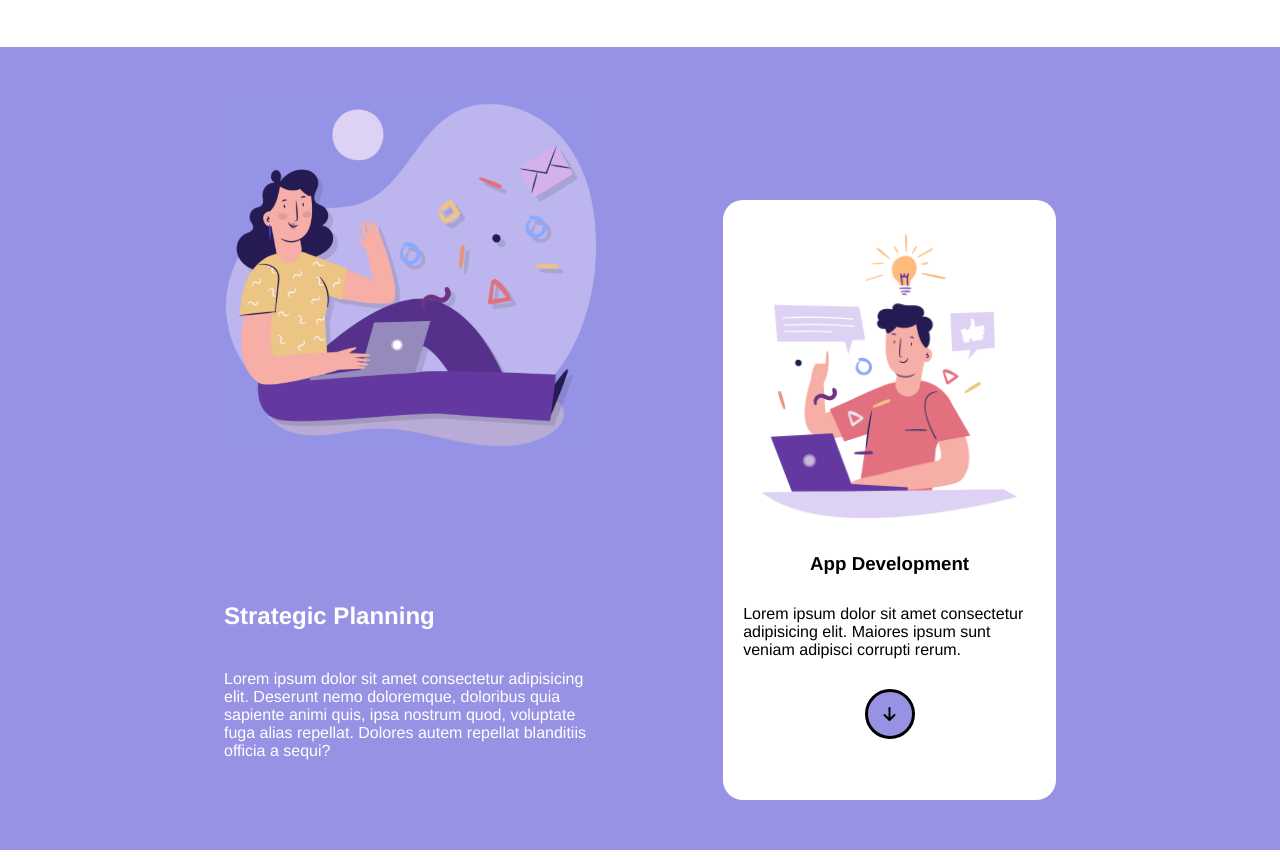
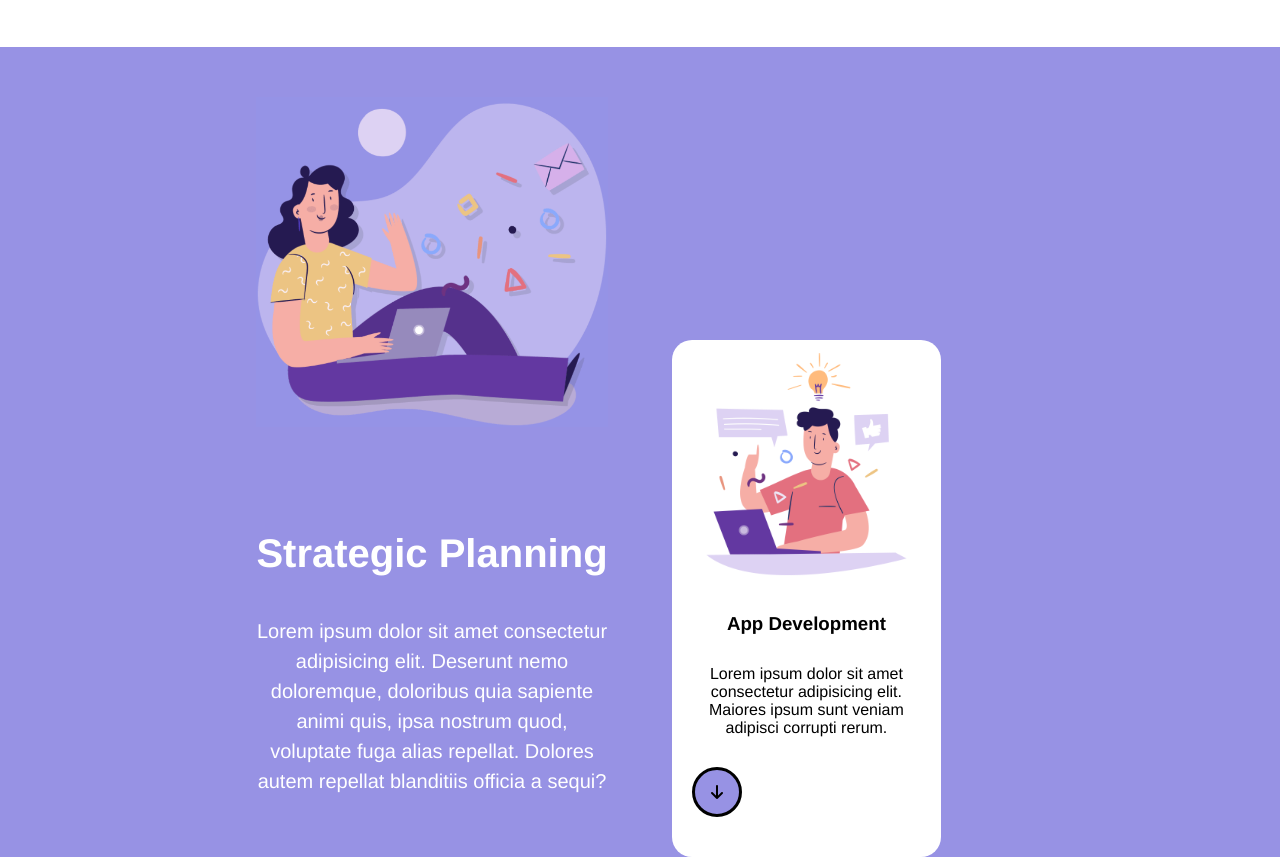
Before and after one commit to mattia0419/htmlcss-responsive-layout, a plain HTML site: page index.html in a window 1280 px wide. Shown: the part 903-1760 px from the top of the page. Drawn offline with Linux system fonts and the light colour scheme; a web font is replaced by a local one.

Commit message:
fix first purple section

```diff
--- a/css/style.css
+++ b/css/style.css
@@ -110,10 +110,13 @@ nav{
     width: 100%;
     margin-top: 50px;
     padding: 50px 0;
+    text-align: center;
 }
-
+.left-sec{
+    width: 100%;
+}
 .left-sec img{
-    margin-bottom: 150px;
+    margin-bottom: 100px;
 }
 .left-sec h2{
     color: white;
@@ -126,11 +129,6 @@ nav{
 .right-sec{
     background-color: white;
     border-radius: 20px;
-    padding-top: 20px;
-    flex-direction: column;
-    display: flex;
-    justify-content: center;
-    align-items: center;
     padding: 10px 20px;
 }
 .right-sec h3{
@@ -149,9 +147,12 @@ nav{
     justify-content: center;
     align-items: center;
 }
+
 .container-small{
-    width: 65%;
+    width: 70%;
+    min-height: 800px;
     margin: 0 auto;
+    padding: 0 2rem;
 }
 .white-section{
     background-color: white;
@@ -337,24 +338,32 @@ nav{
     .image img{
         width: 250px;
     }
+    .col-purple{
+    width: 50%;
+    }
     .align-purple{
         justify-content: space-between;
         position: relative;
         display: flex;
     }
-
-
+    .col-purple{
+        padding: 0 2rem;
+    }
+    .left-sec h2{
+        font-size: 40px;
+    }
+    .left-sec p{
+        font-size: 20px;
+        line-height: 30px;
+        margin-bottom: 0;
+    }
     .purple-section .left-sec{
-        width: 45%;
+        width: 100%;
     }
     .purple-section .right-sec{
-        width: 40%;
-        height: 600px;
+        width: 30%;
         position: absolute;
-        bottom: 020px;
-        padding: 0 20px;
-        bottom: 0;
-        right: 0;
+        bottom: 40px;
     }
     .circle-img{
         width: 50%;
--- a/index.html
+++ b/index.html
@@ -118,12 +118,15 @@
         </div>
         <div class="purple-section">
             <div class="container-small align-purple">
-
+                <div class="row">
+                    <div class="col-purple">
                         <div class="left-sec">
                         <img src="./img/planning1.png" alt="">
                         <h2>Strategic Planning</h2>
                         <p>Lorem ipsum dolor sit amet consectetur adipisicing elit. Deserunt nemo doloremque, doloribus quia sapiente animi quis, ipsa nostrum quod, voluptate fuga alias repellat. Dolores autem repellat blanditiis officia a sequi?</p>
                         </div>
+                    </div>
+                    <div class="col-purple">
                         <div class="right-sec">
                     <img src="./img/planning2.png" alt="">
                     <h3>App Development</h3>
@@ -132,6 +135,12 @@
                         <i class="fa-solid fa-arrow-down"></i>
                     </div>
                 </div>
+
+                    </div>
+
+                </div>
+
+
             </div>
         </div>
         <div class="white-section">
```
Lines whose indentation alone changed are shown as unchanged.
